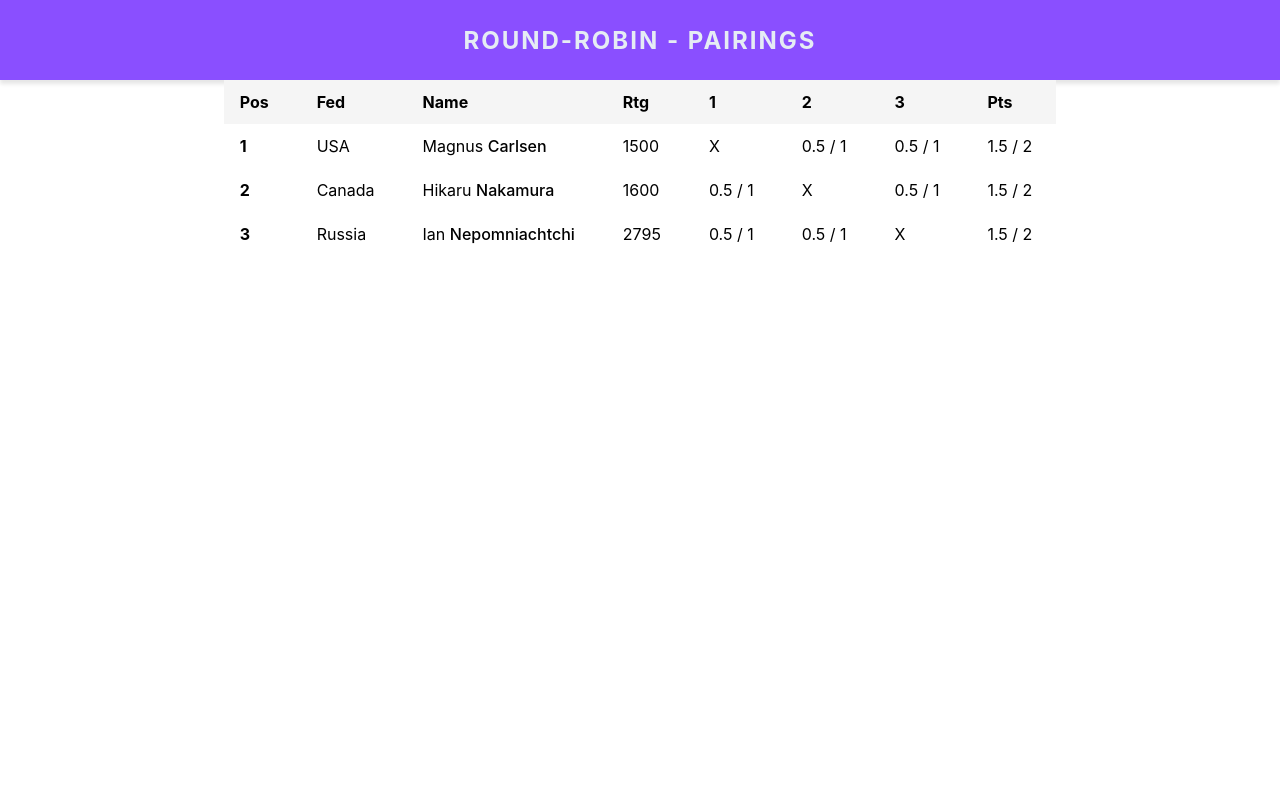
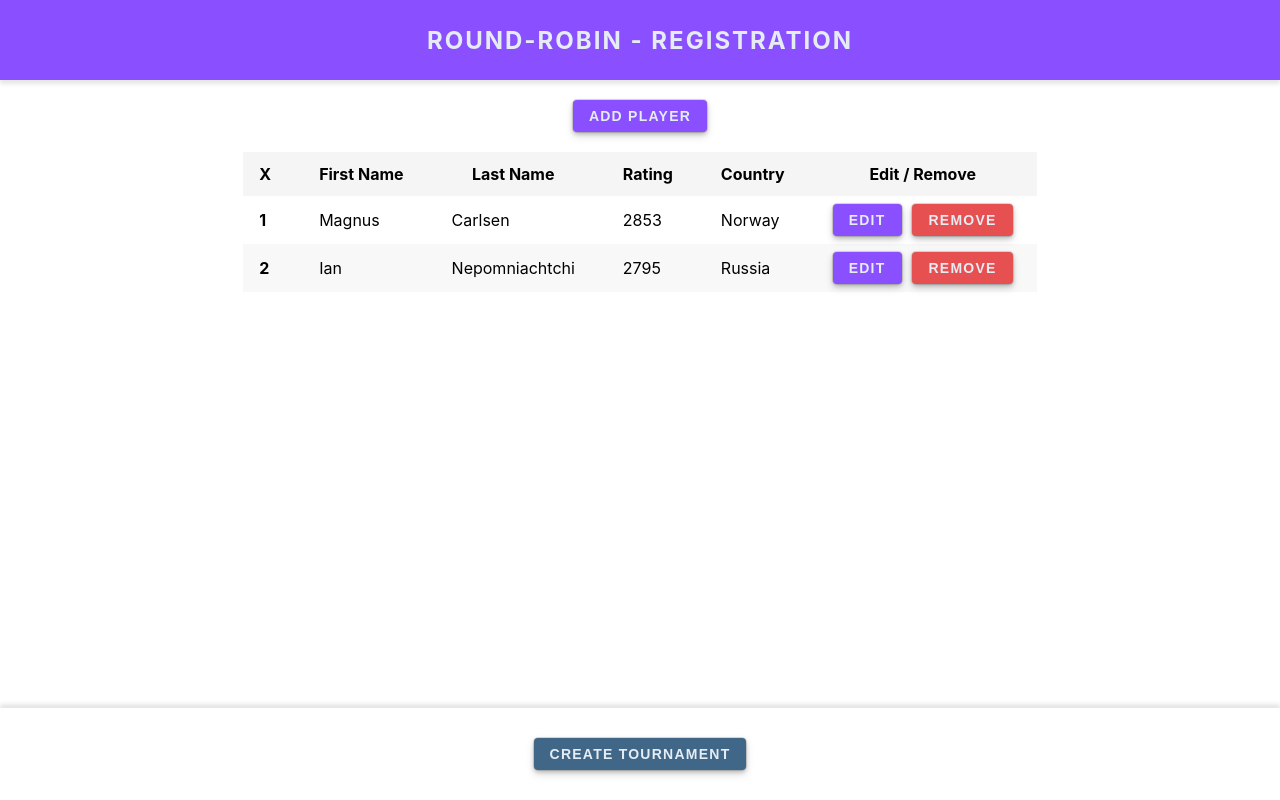
Before and after one commit to Rolero4/round_robin_pairing, a React (Create React App) app: page / in a window 1280 px wide. Built offline with nearby package versions, Linux system fonts and the light colour scheme.

Commit message:
RRP-10: Add global styles for table rows and disabled buttons

```diff
--- a/src/components/registration/Registration.scss
+++ b/src/components/registration/Registration.scss
@@ -1,3 +1,12 @@
+.top-panel {
+  padding-top: 20px;
+}
+
+.main-panel {
+  padding-top: 20px;
+  display: flex;
+  justify-content: center;
+
   .data-table {
     border-collapse: collapse;
     margin: 0 auto;
@@ -18,15 +27,6 @@
       }
     }
   }
-
-.top-panel {
-  padding-top: 20px;
-}
-
-.main-panel {
-  padding-top: 20px;
-  display: flex;
-  justify-content: center;
 }
 
 .bottom-panel {
--- a/src/components/registration/table-row/TableRow.scss
+++ b/src/components/registration/table-row/TableRow.scss
@@ -1,13 +1,7 @@
 .data-table {
-  &-row {
-    &:hover {
-      background-color: #f5f5f5;
-    }
-  }
-
   &-cell {
     text-align: center;
-    padding: 12px 24px;
+    padding: 8px 24px;
 
     &:first-child {
       text-align: left;
--- a/src/index.scss
+++ b/src/index.scss
@@ -37,6 +37,12 @@ code {
     &:hover {
       color: #e65050 !important;
     }
+
+    &:disabled {
+      color: rgba(0, 0, 0, 0.1) !important;
+      background-color: rgba(0, 0, 0, 0.1) !important;
+      box-shadow: none;
+    }
   }
 
   &-bottom {
@@ -44,6 +50,12 @@ code {
 
     &:hover {
       color: #416788 !important;
+    }
+
+    &:disabled {
+      color: rgba(0, 0, 0, 0.1) !important;
+      background-color: rgba(0, 0, 0, 0.1) !important;
+      box-shadow: none;
     }
   }
 
@@ -57,4 +69,24 @@ code {
     box-shadow: inset 0 2px 4px rgba(0, 0, 0, 0.1),
       inset 0 -1px 4px rgba(0, 0, 0, 0.1);
   }
+
+  &:disabled {
+    color: rgba(0, 0, 0, 0.1) !important;
+    background-color: rgba(0, 0, 0, 0.1) !important;
+    box-shadow: none;
+  }
 }
+
+tr {
+  &:nth-child(even) {
+    background-color: #f8f8f8;
+
+    &:hover {
+      background-color: #f1f1f1;
+    }
+  }
+
+  &:hover {
+    background-color: #f1f1f1;
+  }
+}
--- a/src/index.tsx
+++ b/src/index.tsx
@@ -13,8 +13,7 @@ import Pairings from "./components/pairings/Pairings";
 const router = createBrowserRouter([
   {
     path: "/",
-    // element: <Root />,
-    element: <Pairings />,
+    element: <Root />,
     children: [
       {
         index: true,
```
Lines whose indentation alone changed are shown as unchanged.
